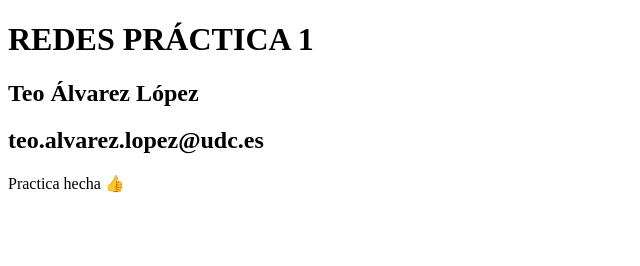
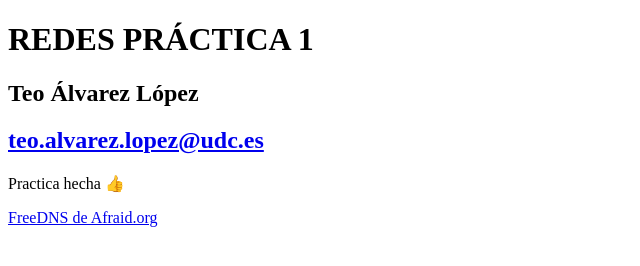
Before and after one commit to Teoalvlop/Redes_P1, a plain HTML site: page index.html in a window 1280 px wide. Shown: the whole page, without its empty margins (0-640 px from the left). Drawn offline with Linux system fonts and the light colour scheme.

Commit message:
Update index.html

```diff
--- a/index.html
+++ b/index.html
@@ -6,9 +6,15 @@
 </head>
 <body>
     <h1>REDES PRÁCTICA 1</h1>
-     <h2>Teo Álvarez López</h2>
-    <h2>teo.alvarez.lopez@udc.es</h2>
+    <h2>Teo Álvarez López</h2>
+
+    <h2><a href="mailto:teo.alvarez.lopez@udc.es">teo.alvarez.lopez@udc.es</a></h2>
+
     <p>Practica hecha 👍</p>
+
+    <p>
+        <a href="http://freedns.afraid.org/">FreeDNS de Afraid.org</a>
+    </p>
 
 </body>
 </html>
```
